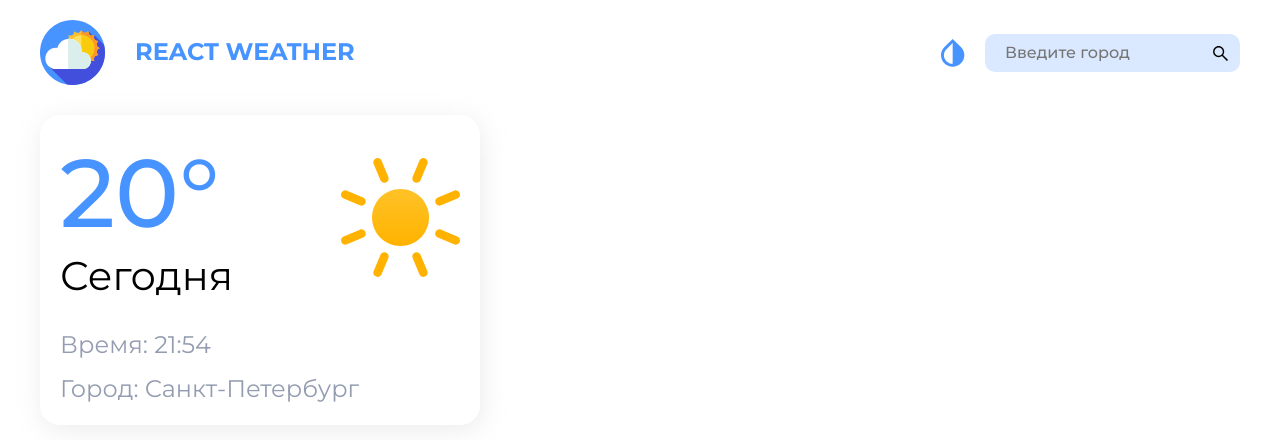
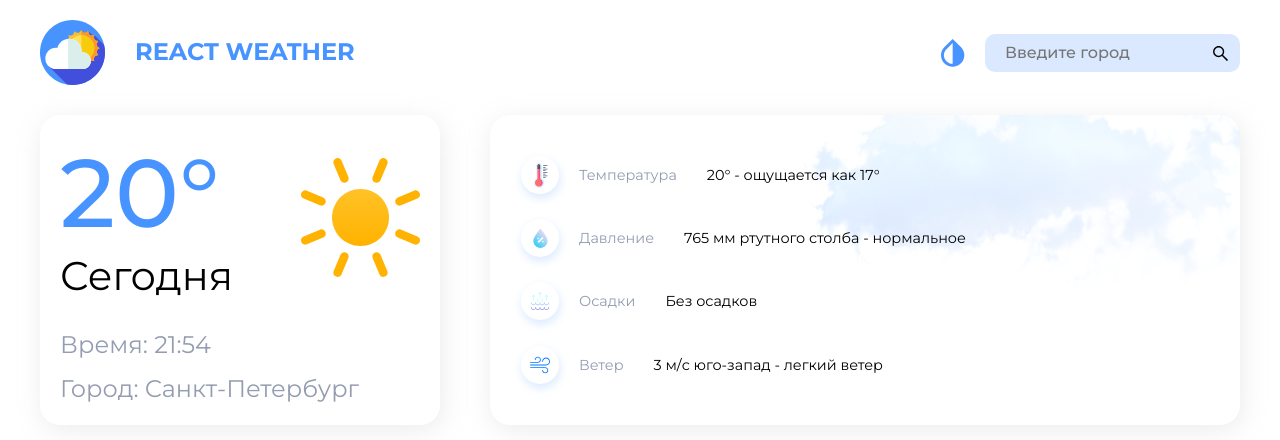
Before and after one commit to Emil-Ka/weather-redux-app, a React (Create React App) app: page / in a window 1280 px wide. Shown: the top 440 px of the page. Built offline with nearby package versions, Linux system fonts and the light colour scheme.

Commit message:
component ForecastInfo created

```diff
--- a/src/components/ForecastInfo/ForecastInfo.module.scss
+++ b/src/components/ForecastInfo/ForecastInfo.module.scss
@@ -0,0 +1,54 @@
+.forecastInfo {
+  background-color: var(--body-background-default);
+  background-image: url('../../assets/img/cloud.png');
+  background-repeat: no-repeat;
+  background-position: right top;
+  box-shadow: var(--card-shadow);
+  height: 100%;
+  display: flex;
+  border-radius: 20px;
+  padding: 41px 31px;
+}
+
+.indicators {
+  display: flex;
+  flex-direction: column;
+  justify-content: space-between;
+  list-style-type: none;
+
+  li {
+    display: flex;
+    align-items: center;
+  }
+}
+
+.indicator {
+  display: flex;
+  align-items: center;
+}
+
+.indicatorTitle {
+  color: var(--text-color-gray);
+  font-size: 0.9rem;
+  line-height: 1rem;
+  text-align: right;
+  margin-right: 30px;
+}
+
+.weatherDesc {
+  color: var(--text-color-dark);
+  font-size: 0.9rem;
+  line-height: 1rem;
+}
+
+.round {
+  background: var(--body-background-default);
+  box-shadow: var(--card-shadow-blue);
+  display: flex;
+  align-items: center;
+  justify-content: center;
+  border-radius: 50%;
+  width: 38px;
+  height: 38px;
+  margin-right: 20px;
+}
--- a/src/components/ForecastInfo/ForecastInfo.tsx
+++ b/src/components/ForecastInfo/ForecastInfo.tsx
@@ -1,5 +1,48 @@
+import {IndicatorsSvgSelector} from "../../assets/icons/indicators";
+
+import styles from './ForecastInfo.module.scss';
+
 export const ForecastInfo = () => {
   return (
-    <div></div>
+    <section className={styles.forecastInfo}>
+      <ul className={styles.indicators}>
+        <li>
+          <div className={styles.indicator}>
+            <div className={styles.round}>
+              <IndicatorsSvgSelector id="temp"/>
+            </div>
+            <p className={styles.indicatorTitle}>Температура</p>
+          </div>
+          <p className={styles.weatherDesc}>20° - ощущается как 17°</p>
+        </li>
+        <li>
+          <div className={styles.indicator}>
+            <div className={styles.round}>
+              <IndicatorsSvgSelector id="humidity"/>
+            </div>
+            <p className={styles.indicatorTitle}>Давление</p>
+          </div>
+          <p className={styles.weatherDesc}>765 мм ртутного столба - нормальное</p>
+        </li>
+        <li>
+          <div className={styles.indicator}>
+            <div className={styles.round}>
+              <IndicatorsSvgSelector id="pressure"/>
+            </div>
+            <p className={styles.indicatorTitle}>Осадки</p>
+          </div>
+          <p className={styles.weatherDesc}>Без осадков</p>
+        </li>
+        <li>
+          <div className={styles.indicator}>
+            <div className={styles.round}>
+              <IndicatorsSvgSelector id="wind"/>
+            </div>
+            <p className={styles.indicatorTitle}>Ветер</p>
+          </div>
+          <p className={styles.weatherDesc}>3 м/с юго-запад - легкий ветер</p>
+        </li>
+      </ul>
+    </section>
   )
 }
--- a/src/components/Header/Header.module.scss
+++ b/src/components/Header/Header.module.scss
@@ -9,11 +9,11 @@
   align-items: center;
 
   h1 {
+    color: var(--text-color-blue);
     font-weight: 700;
     font-size: 1.5rem;
     line-height: 1.9rem;
     text-transform: uppercase;
-    color: var(--text-color-blue);
     margin-left: 30px;
   }
 }
@@ -31,6 +31,8 @@
   }
 
   input {
+    color: var(--text-color-dark);
+    background: var(--card-background-default);
     display: block;
     border: 0;
     border-radius: 10px;
@@ -39,8 +41,6 @@
     line-height: 1.25rem;
     font-weight: 500;
     outline: none;
-    color: var(--text-color-dark);
-    background: var(--card-background-light);
     margin-left: 20px;
   }
 }
--- a/src/pages/Home/Home.module.scss
+++ b/src/pages/Home/Home.module.scss
@@ -6,3 +6,9 @@
   max-width: 1200px;
   margin: 0 auto;
 }
+
+.oneDayInfo {
+  display: grid;
+  grid-template-columns: 400px 1fr;
+  gap: 0 50px;
+}
--- a/src/pages/Home/Home.tsx
+++ b/src/pages/Home/Home.tsx
@@ -1,5 +1,6 @@
 import {Header} from '../../components/Header';
 import {BriefForecast} from '../../components/BriefForecast';
+import {ForecastInfo} from '../../components/ForecastInfo';
 
 import styles from './Home.module.scss';
 
@@ -8,7 +9,10 @@ export const Home = () => {
     <div className={styles.home}>
       <div className={styles.wrapper}>
         <Header/>
-        <BriefForecast/>
+        <div className={styles.oneDayInfo}>
+          <BriefForecast/>
+          <ForecastInfo/>
+        </div>
       </div>
     </div>
   )
--- a/src/styles/index.scss
+++ b/src/styles/index.scss
@@ -1,6 +1,10 @@
 @import '~normalize.css';
 @import url('https://fonts.googleapis.com/css2?family=Montserrat:wght@400;500;700&display=swap');
 @import 'variables.scss';
+
+* {
+  box-sizing: border-box;
+}
 
 html {
   font-family: 'Montserrat', sans-serif;
@@ -10,3 +14,8 @@ html {
 p {
   margin: 0;
 }
+
+ul {
+  margin: 0;
+  padding: 0;
+}
--- a/src/styles/variables.scss
+++ b/src/styles/variables.scss
@@ -13,22 +13,27 @@ $text-blue: #4793FF;
 
 //shadow
 $shadow-light: 2px 5px 25px rgba(180, 180, 180, 0.25);
+$shadow-blue: 1px 4px 10px rgba(71, 147, 255, 0.2);
 
 :root {
   //body background
   --body-background-light: #{$light-color};
   --body-background-dark: #{$black-color};
+  --body-background-default: #{$light-color};
 
   //componenets background
   --componenets-background-light: #{$light-color};
   --componenets-background-dark: #{$gray-color};
+  --componenets-background-default: #{$light-color};
 
   //card background
   --card-background-light: #{$light-blue};
   --card-background-dark: #{$dark-color};
+  --card-background-default: #{$light-blue};
 
   //cart shadow
   --card-shadow: #{$shadow-light};
+  --card-shadow-blue: #{$shadow-blue};
 
   //text
   --text-color-dark: #{$text-dark};
```
Also changed, not shown: src/assets/icons/indicators/IndicatorsSvgSelector.tsx (+7 -3 lines).
